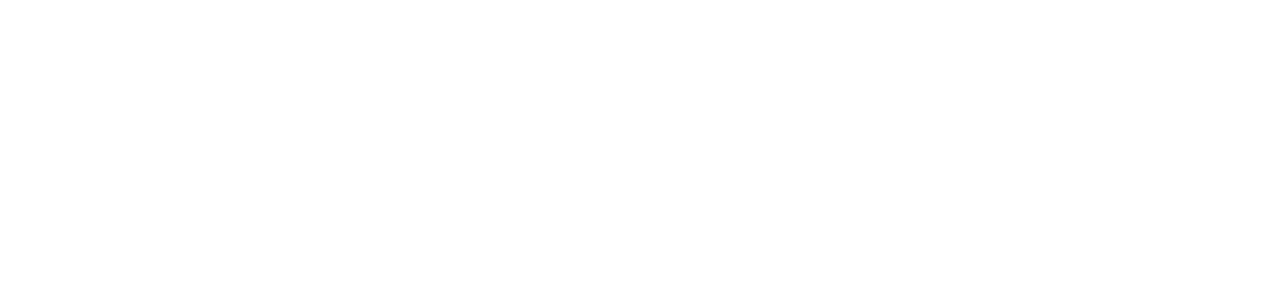
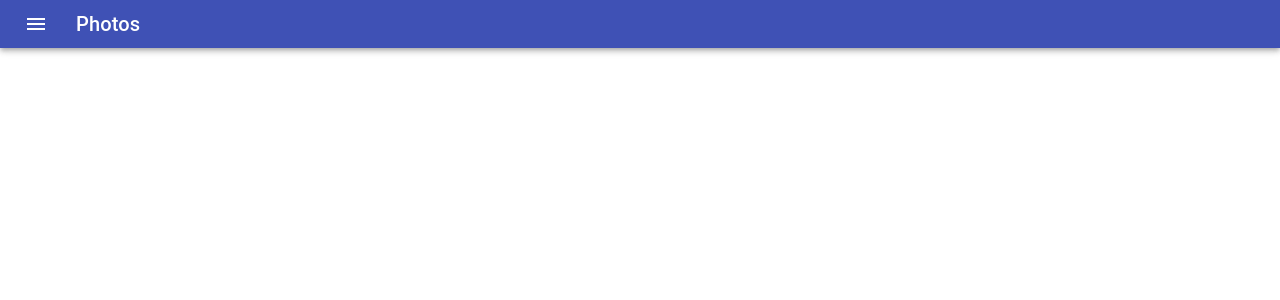
Before and after one commit to shumanbeing/my_weather, a React (Create React App) app: page / in a window 1280 px wide. Shown: the top 300 px of the page. Built offline with nearby package versions, Linux system fonts and the light colour scheme.

Commit message:
header,main,footerの追加

```diff
--- a/package.json
+++ b/package.json
@@ -3,6 +3,8 @@
   "version": "0.1.0",
   "private": true,
   "dependencies": {
+    "@material-ui/core": "^4.11.2",
+    "@material-ui/icons": "^4.11.2",
     "@reduxjs/toolkit": "^1.2.5",
     "@testing-library/jest-dom": "^4.2.4",
     "@testing-library/react": "^9.3.2",
--- a/src/App.module.scss
+++ b/src/App.module.scss
@@ -1,39 +1,8 @@
-.App {
-  text-align: center;
+.root_container {
+  // .main_header {
+  // }
+  // .main_container {
+  // }
+  // .main_footer {
+  // }
 }
-
-.App-logo {
-  height: 40vmin;
-  pointer-events: none;
-}
-
-@media (prefers-reduced-motion: no-preference) {
-  .App-logo {
-    animation: App-logo-float infinite 3s ease-in-out;
-  }
-}
-
-.App-header {
-  min-height: 100vh;
-  display: flex;
-  flex-direction: column;
-  align-items: center;
-  justify-content: center;
-  font-size: calc(10px + 2vmin);
-}
-
-.App-link {
-  color: rgb(112, 76, 182);
-}
-
-@keyframes App-logo-float {
-  0% {
-    transform: translateY(0);
-  }
-  50% {
-    transform: translateY(10px)
-  }
-  100% {
-    transform: translateY(0px)
-  }
-}
--- a/src/App.tsx
+++ b/src/App.tsx
@@ -1,8 +1,20 @@
 import React from 'react';
 import styles from './App.module.scss';
 
-const App = () => {
-  return <div></div>;
+import Header from './components/Header';
+import Main from './components/Main';
+import Footer from './components/Footer';
+
+const App: React.FC = () => {
+  return (
+    <>
+      <div className={styles.root_container}>
+        <Header></Header>
+        <Main></Main>
+        <Footer></Footer>
+      </div>
+    </>
+  );
 };
 
 export default App;
--- /dev/null
+++ b/src/components/Footer.tsx
@@ -0,0 +1,7 @@
+import React from 'react';
+
+const Footer: React.FC = () => {
+  return <div></div>;
+};
+
+export default Footer;
--- /dev/null
+++ b/src/components/Header.tsx
@@ -0,0 +1,43 @@
+import React from 'react';
+import { createStyles, makeStyles, Theme } from '@material-ui/core/styles';
+import AppBar from '@material-ui/core/AppBar';
+import Toolbar from '@material-ui/core/Toolbar';
+import Typography from '@material-ui/core/Typography';
+import IconButton from '@material-ui/core/IconButton';
+import MenuIcon from '@material-ui/icons/Menu';
+
+const useStyles = makeStyles((theme: Theme) =>
+  createStyles({
+    root: {
+      flexGrow: 1,
+    },
+    menuButton: {
+      marginRight: theme.spacing(2),
+    },
+  })
+);
+
+const Header: React.FC = () => {
+  const classes = useStyles();
+  return (
+    <div className={classes.root}>
+      <AppBar position="static">
+        <Toolbar variant="dense">
+          <IconButton
+            edge="start"
+            className={classes.menuButton}
+            color="inherit"
+            aria-label="menu"
+          >
+            <MenuIcon />
+          </IconButton>
+          <Typography variant="h6" color="inherit">
+            Photos
+          </Typography>
+        </Toolbar>
+      </AppBar>
+    </div>
+  );
+};
+
+export default Header;
--- /dev/null
+++ b/src/components/Main.tsx
@@ -0,0 +1,7 @@
+import React from 'react';
+
+const Main: React.FC = () => {
+  return <div></div>;
+};
+
+export default Main;
```
Also changed, not shown: src/components/Footer.module.scss (added), src/components/Header.module.scss (added), src/components/Main.module.scss (added), 2 other files (tests, documents, lock files or other folders).
